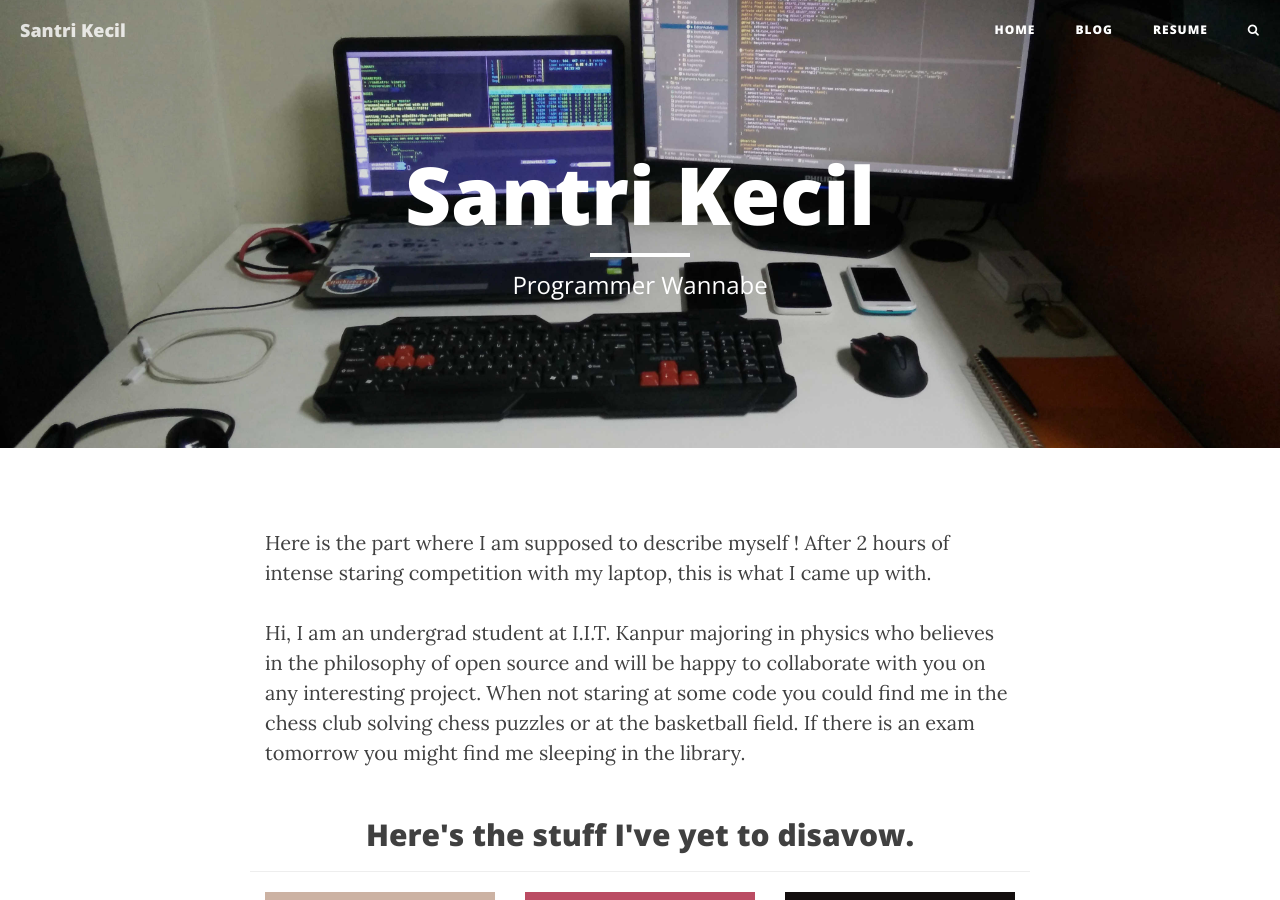
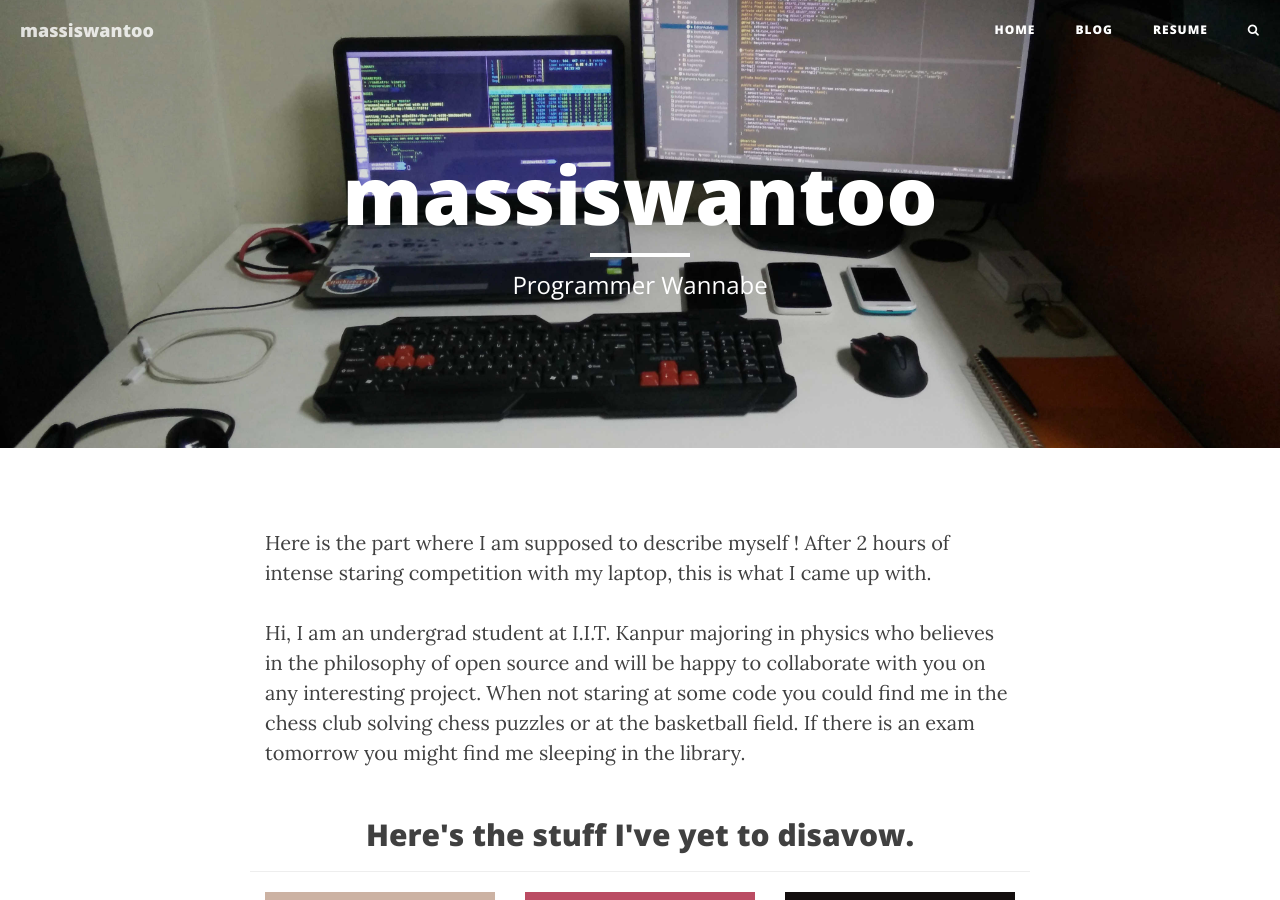
Before and after one commit to massiswantoo/massiswantoo.github.io, a Jekyll site: the page built from Shikherverma.github.io-master/index.html, in a window 1280 px wide and 900 px high. Built offline with Jekyll 4.4.1, drawn with Linux system fonts in a browser that asks for light colours; nearby versions of some CDN libraries.

Commit message:
Update _config.yml

```diff
--- a/Shikherverma.github.io-master/_config.yml
+++ b/Shikherverma.github.io-master/_config.yml
@@ -1,8 +1,8 @@
 # Site settings
-title: Santri Kecil
-blog_title: Santri Kecil
+title: massiswantoo
+blog_title: massiswantoo
 header-img: img/home-bg.jpg
-email: root@shikherverma.com
+email: massiswantoo@gmail.com
 copyright_name: Mas Siswanto
 description: "Online Territory of Shikher Verma"
 baseurl: "https://massiswanto.github.io/" #base url is for when the site is not at the root but at some subdirectory.
```
